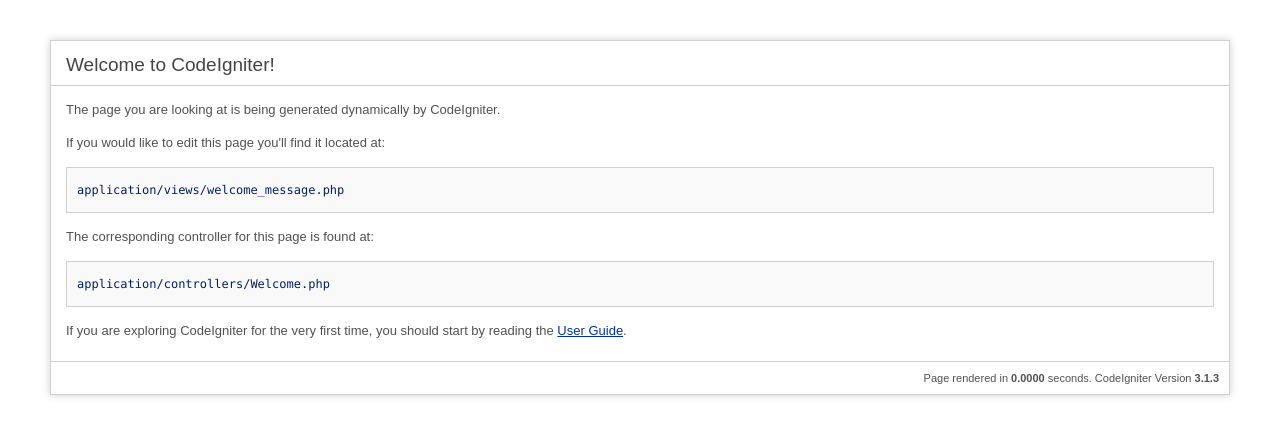
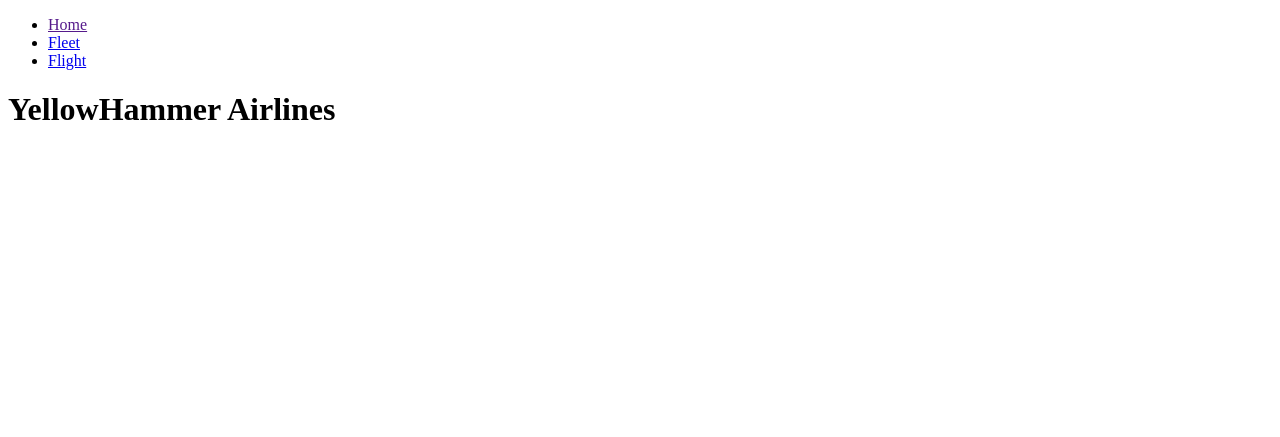
Before and after one commit to jnguyen91/assignment_one, a CodeIgniter app: page /database/ in a window 1280 px wide. Shown: the top 437 px of the page. Run offline with CodeIgniter, Linux system fonts and the light colour scheme; some libraries are stand-ins or nearby versions.

Commit message:
Home page initialize

```diff
--- a/application/config/config.php
+++ b/application/config/config.php
@@ -1,6 +1,12 @@
 <?php
 defined('BASEPATH') OR exit('No direct script access allowed');
-
+$config['menu_choices'] = array(
+    'menudata' => array(
+        array('name' => 'Home', 'link' => ''),
+        array('name' => 'Fleet', 'link' => 'able'),
+        array('name' => 'Flight', 'link' => 'able'),
+        )
+    );
 /*
 |--------------------------------------------------------------------------
 | Base Site URL
--- a/application/controllers/Welcome.php
+++ b/application/controllers/Welcome.php
@@ -19,7 +19,8 @@ class Welcome extends Application
 	 */
 	public function index()
 	{
-		$this->data['pagebody'] = 'welcome_message';
+		$this->data['pagebody'] = 'homepage';
+
 		$this->render();
 	}
 
--- a/application/core/MY_Controller.php
+++ b/application/core/MY_Controller.php
@@ -23,7 +23,7 @@ class Application extends CI_Controller
 
 		//  Set basic view parameters
 		$this->data = array ();
-		$this->data['pagetitle'] = 'CodeIgniter3.1 Starter 2';
+		$this->data['pagetitle'] = 'YellowHammer Airlines';
 		$this->data['ci_version'] = (ENVIRONMENT === 'development') ? 'CodeIgniter Version <strong>'.CI_VERSION.'</strong>' : '';
 	}
 
@@ -32,8 +32,22 @@ class Application extends CI_Controller
 	 */
 	function render($template = 'template')
 	{
-		$this->data['content'] = $this->parser->parse($this->data['pagebody'], $this->data, true);
-		$this->parser->parse('template', $this->data);
+
+           // Build the menubar
+            $this->data['menubar'] = $this->parser->parse('_menubar', $this->config->item('menu_choices'), true);
+
+		// Determine the URL this page was requested as
+            $this->data['origin'] = $this->uri->uri_string();
+
+		// Establish the meat of the current page, as the "content" parameter.
+		// Parse the requested content template (passed as the "pagebody" parameter) to do so.
+            $this->data['content'] = $this->parser->parse($this->data['pagebody'], $this->data, true);
+
+		// And then parse the page template, which will pull in and position the
+		// "meat" in its middle.
+            $this->parser->parse('template', $this->data);
+
+
 	}
 
 }
--- /dev/null
+++ b/application/views/_menubar.php
@@ -0,0 +1,10 @@
+<?php
+/*
+ * Menu navbar, just an unordered list
+ */
+?>
+<ul class="nav">
+    {menudata}
+    <li><a href="{link}">{name}</a></li>
+    {/menudata}
+</ul>
--- /dev/null
+++ b/application/views/homepage.php
@@ -0,0 +1,7 @@
+<?php
+
+/*
+ * To change this license header, choose License Headers in Project Properties.
+ * To change this template file, choose Tools | Templates
+ * and open the template in the editor.
+ */
--- a/application/views/template.php
+++ b/application/views/template.php
@@ -1,17 +1,42 @@
-<!DOCTYPE html>
-<html lang="en">
+<?php
+if (!defined('APPPATH'))
+	exit('No direct script access allowed');
+/**
+ * views/template.php
+ *
+ * Pass in $pagetitle (which will in turn be passed along)
+ * and $pagebody, the name of the content view.
+ *
+ * Yes, this is using an old version of Bootstrap. too bad.
+ *
+ * ------------------------------------------------------------------------
+ */
+?>
+<!DOCTYPE html PUBLIC "-//W3C//DTD XHTML 1.0 Strict//EN" "http://www.w3.org/TR/xhtml1/DTD/xhtml1-strict.dtd">
+<html xmlns="http://www.w3.org/1999/xhtml">
     <head>
-		<meta charset="utf-8">
         <title>{pagetitle}</title>
         <meta HTTP-EQUIV="Content-Type" CONTENT="text/html; charset=UTF-8"/>
         <meta name="viewport" content="width=device-width, initial-scale=1.0"/>
-        <link rel="stylesheet" type="text/css" href="/assets/css/default.css"/>
+        <link href="/assets/css/bootstrap.min.css" rel="stylesheet" media="screen"/>
+        <link rel="stylesheet" type="text/css" href="/assets/css/style.css"/>
     </head>
     <body>
-        <div id="container">
+        <div class="container">
+            <div class="navbar">
+                <div class="navbar-inner">
+
+                    {menubar} </div>
+            </div>
+            <div id="content">
+                <h1>{pagetitle}</h1>
                 {content}
-			<p class="footer">Page rendered in <strong>{elapsed_time}</strong> seconds.
-				{ci_version}</p>
             </div>
+            <div id="footer" class="span12">
+
+            </div>
+        </div>
+        <script src="/assets/js/jquery-1.11.1.min.js"></script>
+        <script src="/assets/js/bootstrap.min.js"></script>
     </body>
 </html>
--- a/nbproject/project.xml
+++ b/nbproject/project.xml
@@ -3,7 +3,7 @@
     <type>org.netbeans.modules.php.project</type>
     <configuration>
         <data xmlns="http://www.netbeans.org/ns/php-project/1">
-            <name>CodeIgniter3.1-starter3</name>
+            <name>assignment_one</name>
         </data>
     </configuration>
 </project>
```
Lines whose indentation alone changed are shown as unchanged.
